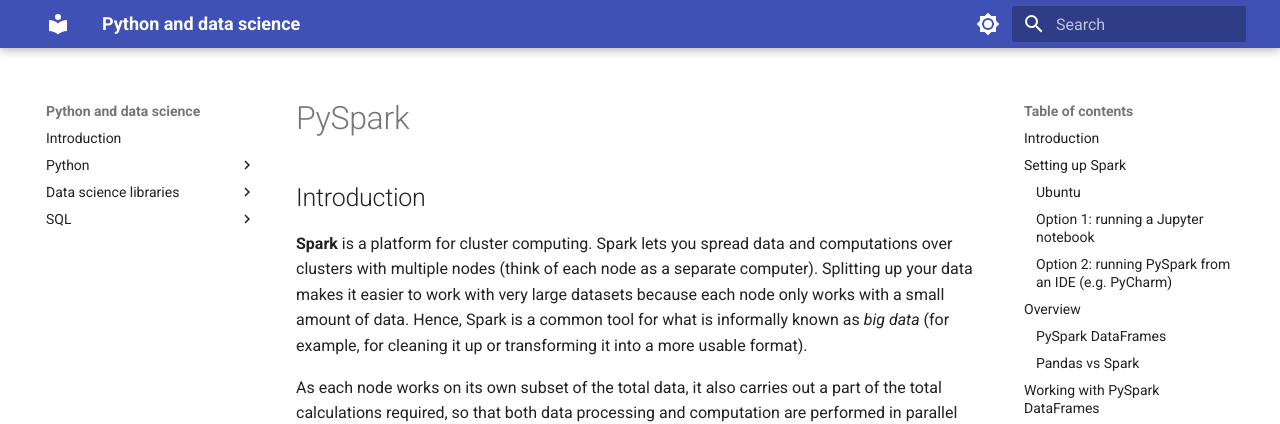
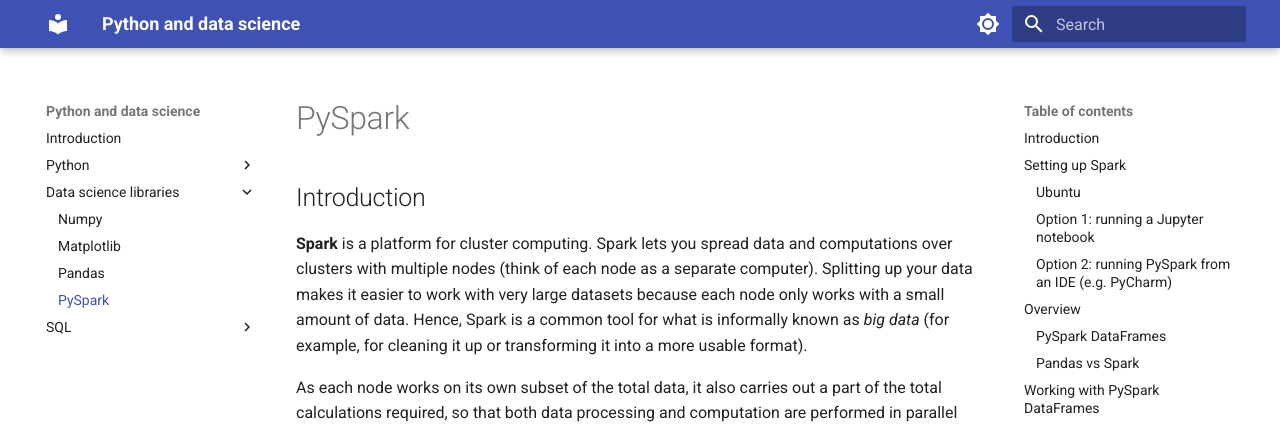
Before and after one commit to gerardpc/python-course, an MkDocs documentation site: the page built from docs/programming/python_libraries/pyspark.md, in a window 1280 px wide. Shown: the top 424 px of the page. Built offline with MkDocs 1.6.1 and Material for MkDocs 9.7.7, drawn with Linux system fonts in a browser that asks for light colours; some of the changed lines change nothing that is shown.

```diff
--- a/mkdocs.yml
+++ b/mkdocs.yml
@@ -66,7 +66,7 @@
     - 'programming/python_libraries/numpy.md'
     - 'programming/python_libraries/matplotlib.md'
     - 'programming/python_libraries/pandas.md'
-    - 'programming/pyspark.md'
+    - 'programming/python_libraries/pyspark.md'
   - 'SQL':
     - 'programming/sql/introduction.md'
     - 'programming/sql/select_statements.md'
```
